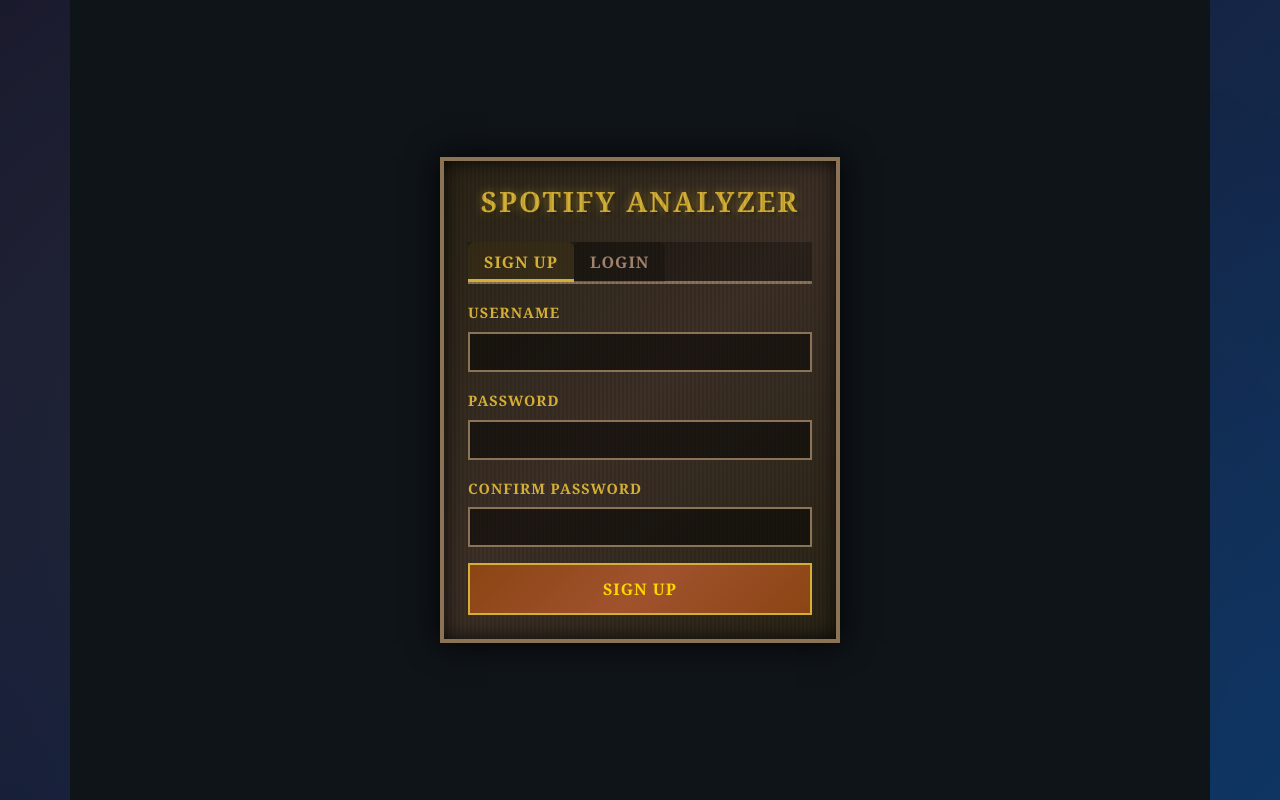
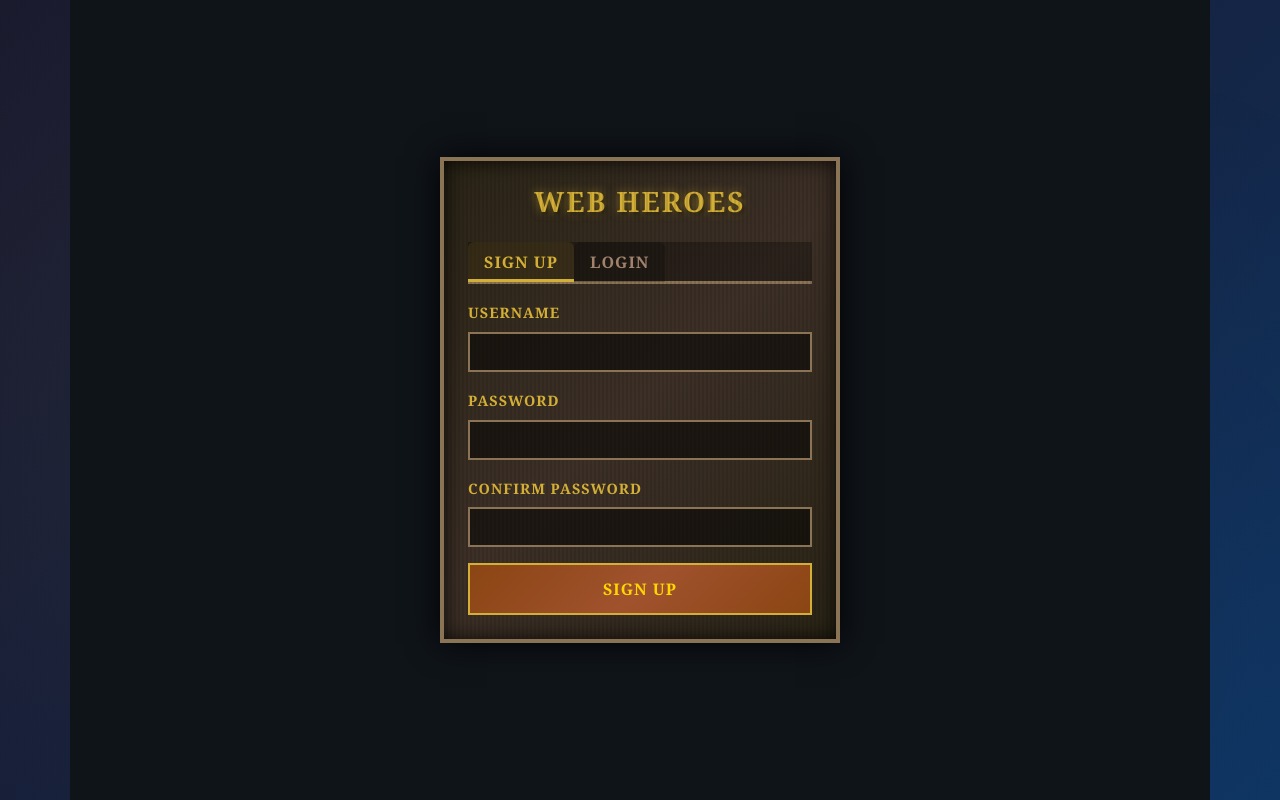
Before and after one commit to Zancmok/WebHeroes, a Python web app: template src/WebHeroes/templates/signup.html in a window 1280 px wide. Run offline with Jinja, Linux system fonts and the light colour scheme; the template is opened without the code that fills it, so the values that code supplies are empty.

Commit message:
fix typo

```diff
--- a/src/WebHeroes/templates/signup.html
+++ b/src/WebHeroes/templates/signup.html
@@ -6,7 +6,7 @@
     <meta name="description" content="Spotify data analysis login/signup page">
     <meta name="keywords" content="Spotify, Login, Sign Up">
     <meta name="viewport" content="width=device-width, initial-scale=1">
-    <title>AdvancedSpotifyDataAnalyzer</title>
+    <title>Web Heroes</title>
     <!-- Bootstrap CSS -->
     <link href="https://cdn.jsdelivr.net/npm/bootstrap@5.3.3/dist/css/bootstrap.min.css" rel="stylesheet" integrity="sha384-QWTKZyjpPEjISv5WaRU9OFeRpok6YctnYmDr5pNlyT2bRjXh0JMhjY6hW+ALEwIH" crossorigin="anonymous">
     <link rel="stylesheet" type="text/css" href="../static/css/login_signup_page.css">
@@ -14,7 +14,7 @@
   <body>
     <div class="container d-flex justify-content-center align-items-center" style="height: 100vh;">
       <div class="card p-4" style="max-width: 400px; width: 100%;">
-        <h3 class="text-center mb-4">Spotify Analyzer</h3>
+        <h3 class="text-center mb-4">WEB HEROES</h3>
         <!-- Nav tabs to switch between Sign Up and Login -->
         <ul class="nav nav-tabs" id="authTabs" role="tablist">
           <li class="nav-item" role="presentation">
```
